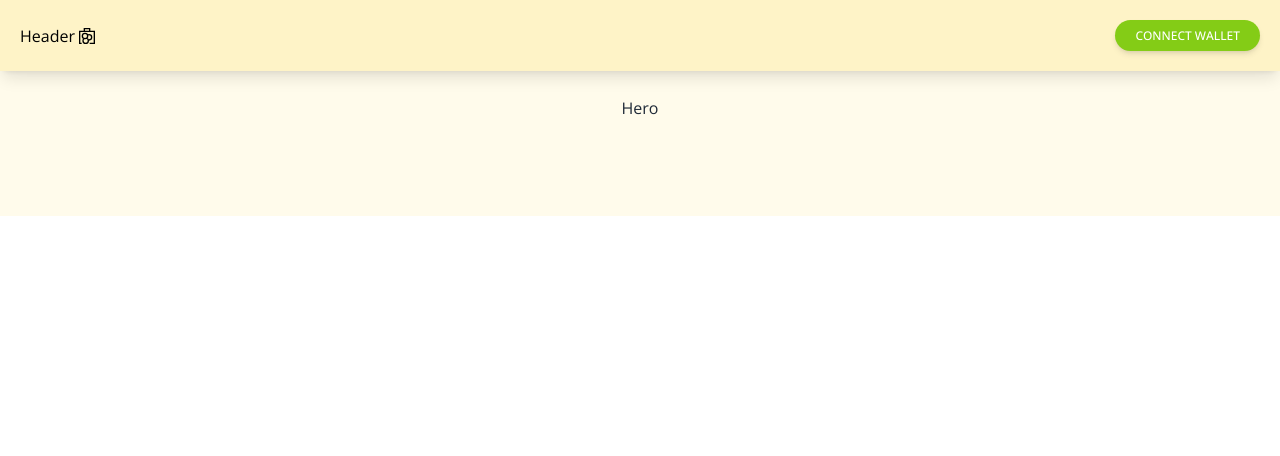
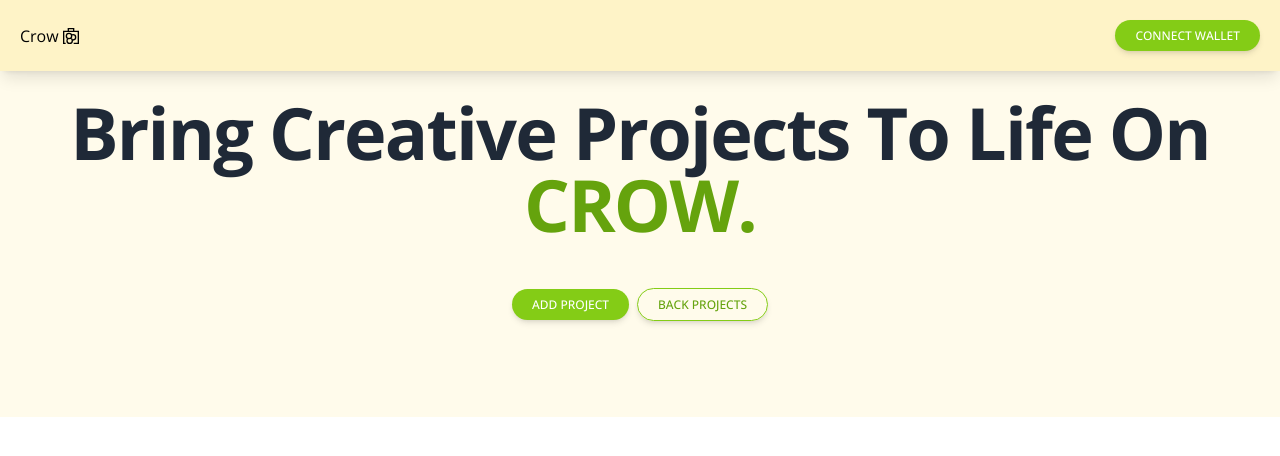
Before and after one commit to LamsyA/Crowd_funding-Dapp, a React (Create React App) app: page / in a window 1280 px wide. Shown: the top 456 px of the page. Built offline with nearby package versions, Linux system fonts and the light colour scheme.

Commit message:
Creating Projects

```diff
--- a/src/App.jsx
+++ b/src/App.jsx
@@ -3,7 +3,7 @@ import Hero from "./components/Hero"
 
 const App = () => {
   return (
-    <div className="min-h-screen">
+    <div className="min-h-screen relative">
       <Header/>
       <Hero />
     </div>
--- a/src/components/Header.jsx
+++ b/src/components/Header.jsx
@@ -8,7 +8,7 @@ const Header = () => {
     >
         <a href='#' className='flex text-black space-x-1 justify-center
         items-center'>
-        <span>Header</span>
+        <span>Crow</span>
         <GrBusinessService/>
         </a>
 
--- a/src/components/Hero.jsx
+++ b/src/components/Hero.jsx
@@ -2,7 +2,37 @@
 
 const Hero = () => {
   return (
-    <div className="text-center bg-amber-50 text-gray-800 py-24 px-5">Hero</div>
+    <div className="text-center bg-amber-50 text-gray-800 py-24 px-5">
+    <h1 className="text-5xl md:text-6xl xl:text-7xl font-bold
+    tracking-tight mb-12">
+      <span className="capitalize"> Bring creative projects to life on </span>
+      <br />
+      <span className="uppercase text-lime-600">Crow.</span>
+    </h1>
+   <div className="flex justify-center items-center space-x-2">
+   <button type='button'
+            className='inline-block bg-lime-500 px-5 py-2 text-white
+            font-medium text-xs leading-tight uppercase rounded-full
+            shadow-md hover:bg-lime-600'>
+             Add Project
+    </button>
+
+    <button type='button'
+            className='inline-block border border-lime-500 px-5 py-2
+             text-lime-600 bg-transparent font-medium text-xs
+             leading-tight uppercase rounded-full hover:text-white
+            shadow-md  hover:bg-lime-600'>
+               Back Projects
+    </button>
+   </div>
+   <div>
+    <div>
+      <span>
+
+      </span>
+    </div>
+   </div>
+    </div>
   )
 }
 
```
